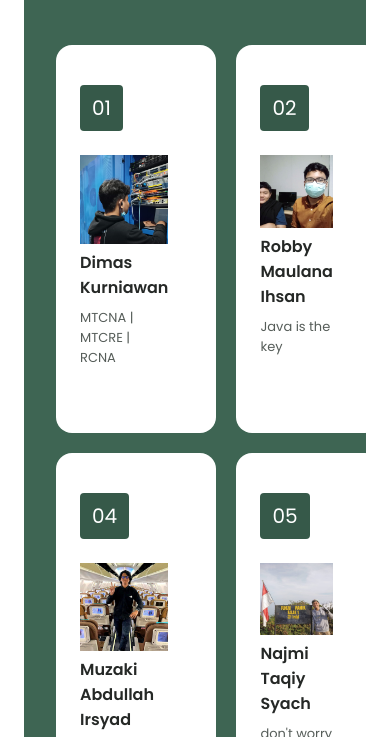
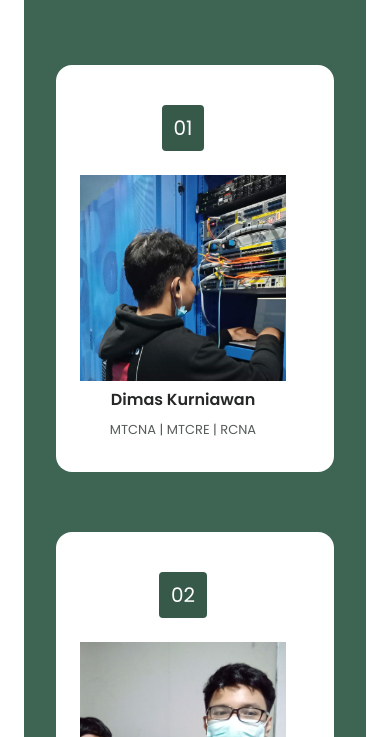
Before and after one commit to Daffa191003/Team-Kentang, a plain HTML site: page index.html in a window 390 px wide. Shown: the part 2772-3509 px from the top of the page. Drawn offline with nearby package versions, Linux system fonts and the light colour scheme.

Commit message:
UP respon

```diff
--- a/assets/css/styles.css
+++ b/assets/css/styles.css
@@ -1301,3 +1301,21 @@ the website, in dark theme
 .steps__card {
   width: 100%;
 }
+
+
+.steps__card {
+  width: 100%;
+  max-width: 300px;
+  margin: 20px auto;
+  text-align: center;
+}
+
+@media (max-width: 600px) {
+  .steps__container.grid {
+    grid-template-columns: 1fr;
+  }
+
+  .steps__card {
+    max-width: 100%;
+  }
+}
```
